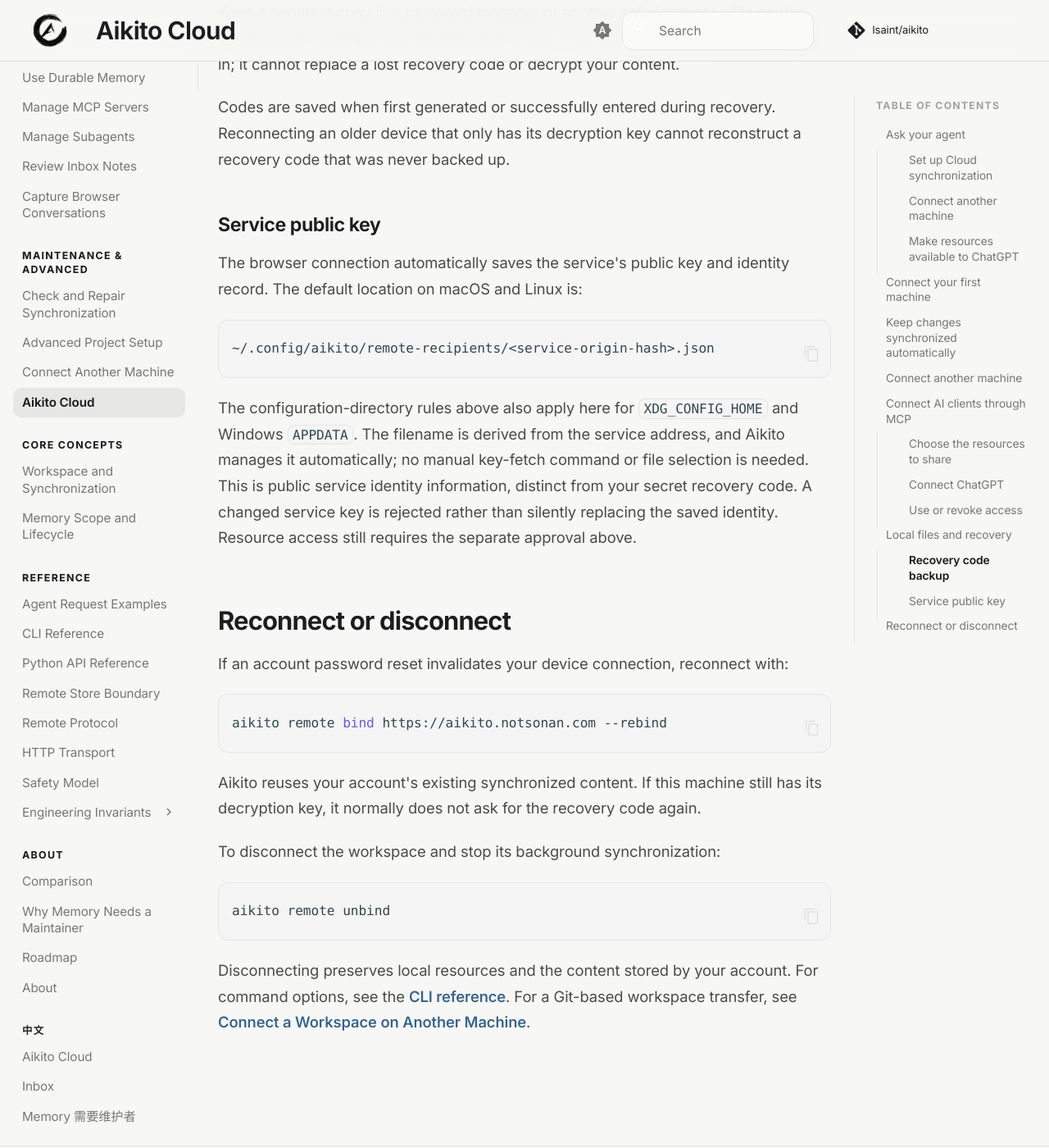
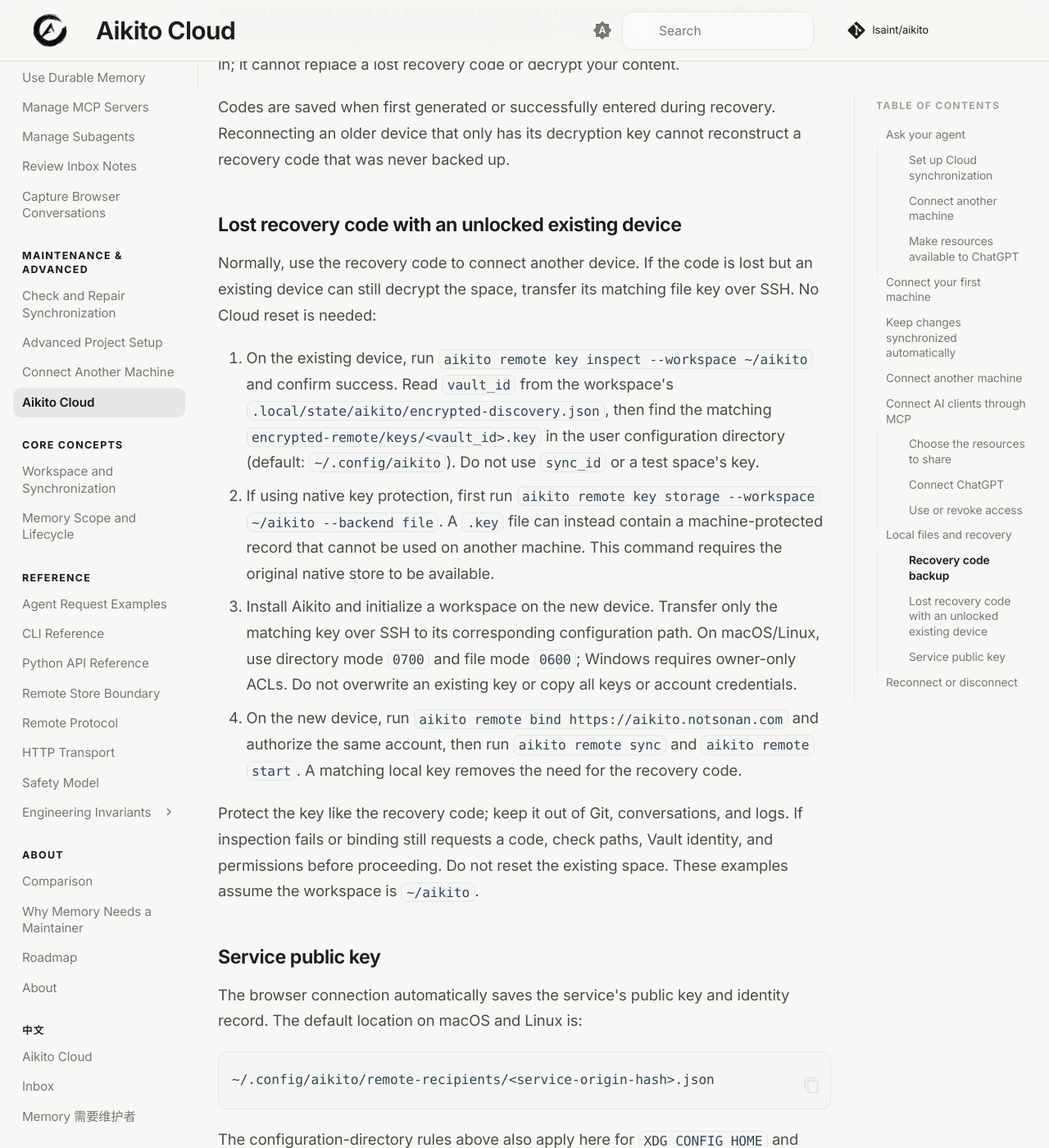
Before and after one commit to lsaint/aikito, an MkDocs documentation site: the page built from docs/remote-sync.md, in a window 1280 px wide and 1400 px high, scrolled down 7454 px. Shown: the whole window at 82% size. Built offline with MkDocs 1.6.1 and Material for MkDocs 9.7.7, drawn with Linux system fonts in a browser that asks for light colours; comment, search, counter and statistics services are not loaded.

Commit message:
docs: explain device key migration without recovery code

```diff
--- a/docs/remote-sync.md
+++ b/docs/remote-sync.md
@@ -249,6 +249,34 @@
 Reconnecting an older device that only has its decryption key cannot reconstruct
 a recovery code that was never backed up.
 
+### Lost recovery code with an unlocked existing device
+
+Normally, use the recovery code to connect another device. If the code is lost but
+an existing device can still decrypt the space, transfer its matching file key
+over SSH. No Cloud reset is needed:
+
+1. On the existing device, run `aikito remote key inspect --workspace ~/aikito`
+   and confirm success. Read `vault_id` from the workspace's
+   `.local/state/aikito/encrypted-discovery.json`, then find the matching
+   `encrypted-remote/keys/<vault_id>.key` in the user configuration directory
+   (default: `~/.config/aikito`). Do not use `sync_id` or a test space's key.
+2. If using native key protection, first run
+   `aikito remote key storage --workspace ~/aikito --backend file`.
+   A `.key` file can instead contain a machine-protected record that cannot be
+   used on another machine. This command requires the original native store to be available.
+3. Install Aikito and initialize a workspace on the new device. Transfer only the
+   matching key over SSH to its corresponding configuration path. On macOS/Linux,
+   use directory mode `0700` and file mode `0600`; Windows requires owner-only
+   ACLs. Do not overwrite an existing key or copy all keys or account credentials.
+4. On the new device, run `aikito remote bind https://aikito.notsonan.com` and
+   authorize the same account, then run `aikito remote sync` and
+   `aikito remote start`. A matching local key removes the need for the recovery code.
+
+Protect the key like the recovery code; keep it out of Git, conversations, and
+logs. If inspection fails or binding still requests a code, check paths, Vault
+identity, and permissions before proceeding. Do not reset the existing space.
+These examples assume the workspace is `~/aikito`.
+
 ### Service public key
 
 The browser connection automatically saves the service's public key and identity
```
Also changed, not shown: docs/remote-sync.zh-CN.md (+21 -0 lines).
